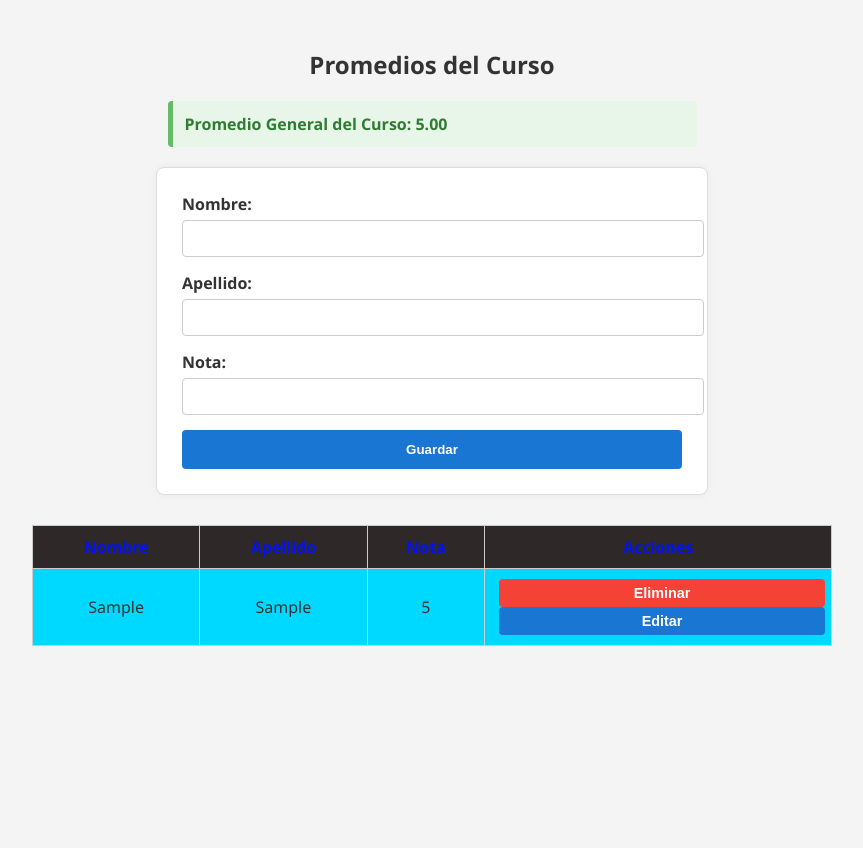
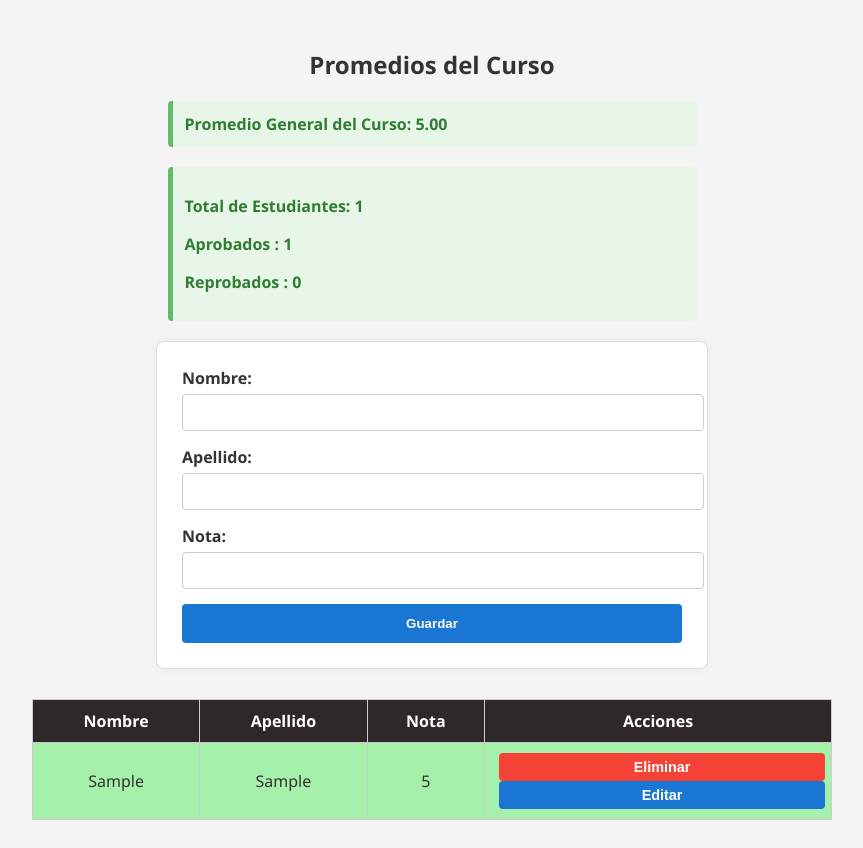
Before and after one commit to JJVS21/proyecto-javascript-miercoles-master, a plain HTML site: page index.html in a window 1280 px wide. Both pictures are taken after typing "Sample", "Sample", "5" into the empty fields and a click on the button "Guardar". Shown: the whole page, without its empty margins (208-1071 px from the left). Before the commit the page ends 800 px from the top, so only its background shows below. Drawn offline with Linux system fonts and the light colour scheme.

Commit message:
aprovados , reprobador

```diff
--- a/Styles.css
+++ b/Styles.css
@@ -81,7 +81,7 @@ table {
     max-width: 800px;
     margin: 30px auto 0;
     border-collapse: collapse;
-    background-color: #00d9ff;
+    background-color: #a5f0ab;
 }
 
 table th, table td {
@@ -92,7 +92,7 @@ table th, table td {
 
 thead {
     background-color: #2e2828;
-    color: rgb(2, 18, 247);
+    color: rgb(255, 255, 255);
 }
 
 /* Responsive para pantallas pequeñas */
--- a/index.html
+++ b/index.html
@@ -9,6 +9,11 @@
 <body>
     <h2>Promedios del Curso </h2>
     <div id="average">Promedio General del Curso: N/A</div>
+    <div id="average">
+        <p>Total de Estudiantes: <span id="totalStudents">0</span></p>
+        <p>Aprobados : <span id="approvedCount">0</span></p>
+        <p>Reprobados : <span id="failedCount">0</span></p>
+    </div>
 
     <form id="studentForm">
         <div>
--- a/script.js
+++ b/script.js
@@ -1,5 +1,9 @@
 const students = [];
 let editingIndex = null; // Índice del estudiante que se está editando
+
+const totalStudentsSpan = document.getElementById("totalStudents");
+const approvedCountSpan = document.getElementById("approvedCount");
+const failedCountSpan = document.getElementById("failedCount");
 
 document.getElementById("studentForm").addEventListener("submit", function (e) {
     e.preventDefault();
@@ -47,6 +51,7 @@ document.getElementById("studentForm").addEventListener("submit", function (e) {
     }
 
     calcularPromedio();
+    actualizarResumen();
     this.reset();
 });
 
@@ -82,6 +87,7 @@ function deleteEstudiante(student, row) {
         students.splice(index, 1);
         row.remove();
         calcularPromedio();
+        actualizarResumen();
     }
 }
 
@@ -110,3 +116,12 @@ function calcularPromedio() {
     const prom = total / students.length;
     averageDiv.textContent = "Promedio General del Curso: " + prom.toFixed(2);
 }
+function actualizarResumen() {
+    const total = students.length;
+    const aprobados = students.filter(s => s.grade >= 5).length;
+    const reprobados = total - aprobados;
+
+    totalStudentsSpan.textContent = total;
+    approvedCountSpan.textContent = aprobados;
+    failedCountSpan.textContent = reprobados;
+}
```
